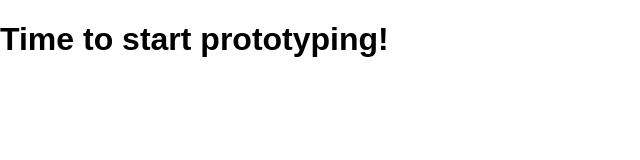
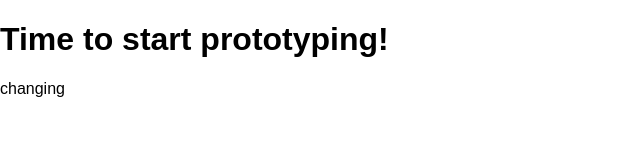
Before and after one commit to ezyusuf/GruntCheck, a plain HTML site: page index.html in a window 1280 px wide. Shown: the full height of the page, 0-640 px from the left. Drawn offline with Linux system fonts and the light colour scheme.

Commit message:
Built test6 from commit a8b18e0 on branch master

```diff
--- a/index.html
+++ b/index.html
@@ -15,6 +15,9 @@
 
   <body>
     <h1>Time to start prototyping!</h1>
+    <p>changing</p>
+
+
 
     <script src="scripts/main.js"></script>
   </body>
```
